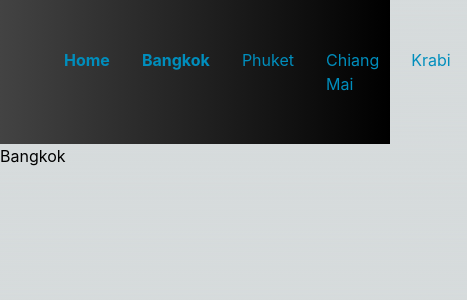
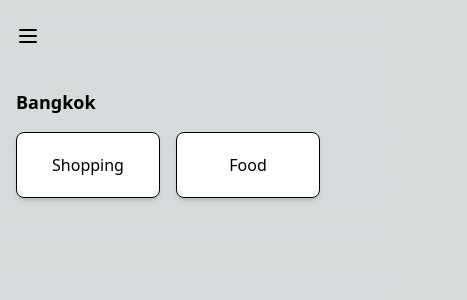
Before and after one commit to Conklaven/Thailand, a Next.js app: page /bangkok in a window 390 px wide. Shown: the top 300 px of the page, 467 px wide, since content can reach past the window. Built offline with nearby package versions, Linux system fonts and the light colour scheme.

Commit message:
redesign nav

```diff
--- a/src/app/bangkok/page.tsx
+++ b/src/app/bangkok/page.tsx
@@ -1,4 +1,25 @@
+'use client';
+import Link from 'next/link';
+import { usePathname } from 'next/navigation';
+
 export default function Bangkok() {
-    return (<p>Bangkok</p>)
+    const pathname = usePathname();
 
+    return (
+        <div className="p-4">
+            <p className="text-lg font-semibold mb-4">Bangkok</p>
+            <div className="flex gap-4">
+                <Link href={`${pathname}/shopping`} className="text-black no-underline">
+                    <div className="border border-black p-5 rounded-lg text-center w-36 cursor-pointer bg-white shadow-md">
+                        Shopping
+                    </div>
+                </Link>
+                <Link href={`${pathname}/restaurants`} className="text-black no-underline">
+                    <div className="border border-black p-5 rounded-lg text-center w-36 cursor-pointer bg-white shadow-md">
+                        Food
+                    </div>
+                </Link>
+            </div>
+        </div>
+    );
 }
--- a/src/app/chiang-mai/page.tsx
+++ b/src/app/chiang-mai/page.tsx
@@ -1,4 +1,25 @@
+'use client';
+import Link from 'next/link';
+import { usePathname } from 'next/navigation';
+
 export default function Chiangmai() {
-    return (<p>Chiang Mai</p>)
+    const pathname = usePathname();
 
+    return (
+        <div className="p-4">
+            <p className="text-lg font-semibold mb-4">Chiang Mai</p>
+            <div className="flex gap-4">
+                <Link href={`${pathname}/shopping`} className="text-black no-underline">
+                    <div className="border border-black p-5 rounded-lg text-center w-36 cursor-pointer bg-white shadow-md">
+                        Shopping
+                    </div>
+                </Link>
+                <Link href={`${pathname}/restaurants`} className="text-black no-underline">
+                    <div className="border border-black p-5 rounded-lg text-center w-36 cursor-pointer bg-white shadow-md">
+                        Food
+                    </div>
+                </Link>
+            </div>
+        </div>
+    );
 }
--- a/src/app/globals.css
+++ b/src/app/globals.css
@@ -95,7 +95,35 @@ a {
   text-decoration: underline;
 }
 
-/* globals.css */
+.nav-item {
+  position: relative;
+}
+
+.sub-menu {
+  @apply hidden absolute bg-white shadow-md mt-2 rounded-lg;
+  z-index: 10;
+}
+
+.nav-item:hover .sub-menu,
+.nav-item:focus-within .sub-menu {
+  @apply block;
+}
+
+@media (max-width: 768px) {
+  .mobile-menu {
+    @apply flex-col hidden;
+  }
+
+  .mobile-menu.show {
+    @apply flex;
+  }
+
+  .nav-link {
+    @apply w-full text-center;
+  }
+}
+
+/* globals.css
 
 body {
   margin: 0;
@@ -144,4 +172,4 @@ nav > div:hover > div {
 
 nav > div > div > a {
   padding: 0.5rem 1rem;
-}
+} */
--- a/src/app/krabi/page.tsx
+++ b/src/app/krabi/page.tsx
@@ -1,4 +1,25 @@
+'use client';
+import Link from 'next/link';
+import { usePathname } from 'next/navigation';
+
 export default function Krabi() {
-    return (<p>Krabi</p>)
+    const pathname = usePathname();
 
+    return (
+        <div className="p-4">
+            <p className="text-lg font-semibold mb-4">Krabi</p>
+            <div className="flex gap-4">
+                <Link href={`${pathname}/shopping`} className="text-black no-underline">
+                    <div className="border border-black p-5 rounded-lg text-center w-36 cursor-pointer bg-white shadow-md">
+                        Shopping
+                    </div>
+                </Link>
+                <Link href={`${pathname}/restaurants`} className="text-black no-underline">
+                    <div className="border border-black p-5 rounded-lg text-center w-36 cursor-pointer bg-white shadow-md">
+                        Food
+                    </div>
+                </Link>
+            </div>
+        </div>
+    );
 }
--- a/src/app/layout.tsx
+++ b/src/app/layout.tsx
@@ -3,6 +3,7 @@ import "./globals.css";
 import clsx from "clsx";
 import { usePathname } from "next/navigation";
 import Link from "next/link";
+import { useState } from "react";
 
 const links = [
   { href: "/", label: "Home" },
@@ -30,16 +31,43 @@ export default function RootLayout({
   children: React.ReactNode;
 }>) {
   const pathname = usePathname();
+  const [mobileMenuOpen, setMobileMenuOpen] = useState(false);
+
+  const toggleMobileMenu = () => {
+    setMobileMenuOpen(!mobileMenuOpen);
+  };
+
   return (
     <html lang="en">
       <body>
-        <div className="gradient-overlay dark:gradient-overlay-dark navigation">
-          <nav className="container mx-6 px-6 py-8">
+        <div className="gradient-overlay dark:gradient-overlay-dark">
+          <nav className="container mx-auto flex justify-between items-center py-4">
+            <div className="flex items-center">
+              <button
+                className="block md:hidden px-4 py-2"
+                onClick={toggleMobileMenu}
+              >
+                <svg
+                  className="h-6 w-6"
+                  fill="none"
+                  stroke="currentColor"
+                  viewBox="0 0 24 24"
+                  xmlns="http://www.w3.org/2000/svg"
+                >
+                  <path
+                    strokeLinecap="round"
+                    strokeLinejoin="round"
+                    strokeWidth="2"
+                    d="M4 6h16M4 12h16M4 18h16"
+                  ></path>
+                </svg>
+              </button>
+              <div className={clsx("mobile-menu md:flex", { show: mobileMenuOpen })}>
                 {links.map((link) => (
                   <div key={link.label} className="nav-item">
                     <Link
                       href={link.href}
-                  className={clsx("nav-link", {
+                      className={clsx("nav-link px-4 py-2", {
                         "font-bold": pathname.startsWith(link.href),
                       })}
                     >
@@ -51,7 +79,7 @@ export default function RootLayout({
                           <Link
                             key={subLink.label}
                             href={subLink.href}
-                        className={clsx("sub-link", {
+                            className={clsx("sub-link block px-4 py-2 hover:bg-gray-200", {
                               "font-bold": pathname === subLink.href,
                             })}
                           >
@@ -62,6 +90,8 @@ export default function RootLayout({
                     )}
                   </div>
                 ))}
+              </div>
+            </div>
           </nav>
         </div>
         {children}
--- a/src/app/phuket/page.tsx
+++ b/src/app/phuket/page.tsx
@@ -1,4 +1,25 @@
+'use client';
+import Link from 'next/link';
+import { usePathname } from 'next/navigation';
+
 export default function Phuket() {
-    return (<p>Phuket</p>)
+    const pathname = usePathname();
 
+    return (
+        <div className="p-4">
+            <p className="text-lg font-semibold mb-4">Phuket</p>
+            <div className="flex gap-4">
+                <Link href={`${pathname}/shopping`} className="text-black no-underline">
+                    <div className="border border-black p-5 rounded-lg text-center w-36 cursor-pointer bg-white shadow-md">
+                        Shopping
+                    </div>
+                </Link>
+                <Link href={`${pathname}/restaurants`} className="text-black no-underline">
+                    <div className="border border-black p-5 rounded-lg text-center w-36 cursor-pointer bg-white shadow-md">
+                        Food
+                    </div>
+                </Link>
+            </div>
+        </div>
+    );
 }
```
Lines whose indentation alone changed are shown as unchanged.
